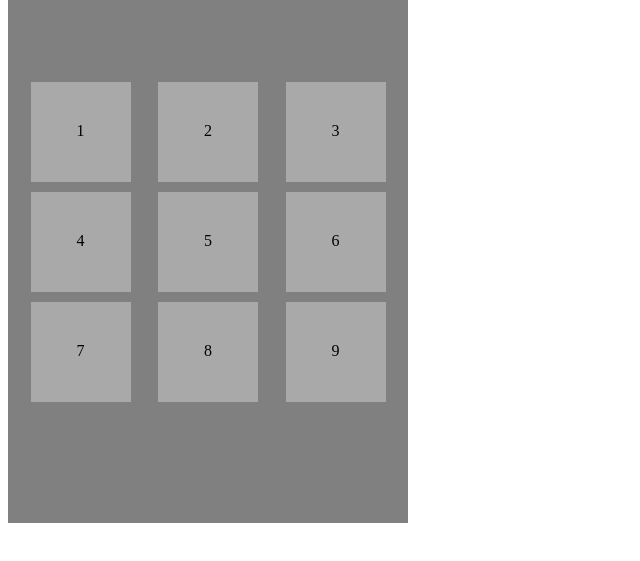
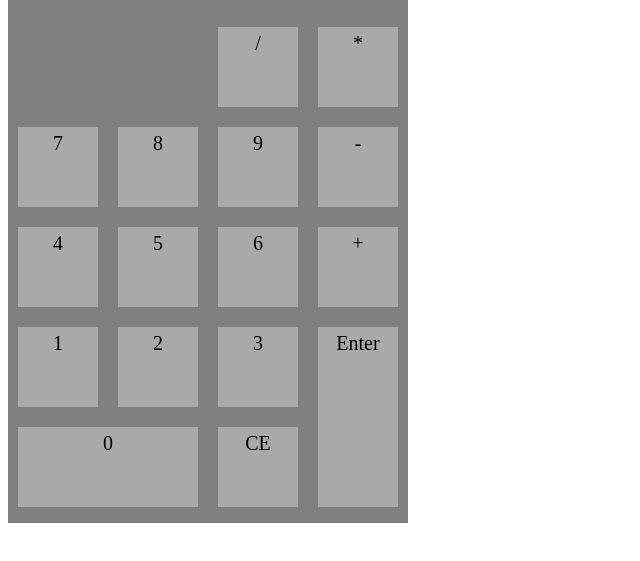
Before and after one commit to legendarysandbird/calculator, a plain HTML site: page index.html in a window 1280 px wide. Shown: the part 87-648 px from the top of the page, without its empty margins (0-640 px from the left). Drawn offline with Linux system fonts and the light colour scheme.

Commit message:
Finish calc layout

```diff
--- a/index.html
+++ b/index.html
@@ -12,15 +12,22 @@
                 num nums
             </div>
             <div class="buttons">
+                <div class="normal" id="di"><p class="num">/</p></div>
+                <div class="normal"><p class="num">*</p></div>
+                <div class="normal"><p class="num">7</p></div>
+                <div class="normal"><p class="num">8</p></div>
+                <div class="normal"><p class="num">9</p></div>
+                <div class="normal"><p class="num">-</p></div>
+                <div class="normal"><p class="num">4</p></div>
+                <div class="normal"><p class="num">5</p></div>
+                <div class="normal"><p class="num">6</p></div>
+                <div class="normal"><p class="num">+</p></div>
                 <div class="normal"><p class="num">1</p></div>
                 <div class="normal"><p class="num">2</p></div>
                 <div class="normal"><p class="num">3</p></div>
-                <div class="normal"><p class="num">4</p></div>
-                <div class="normal"><p class="num">5</p></div>
-                <div class="normal"><p class="num">6</p></div>
-                <div class="normal"><p class="num">7</p></div>
-                <div class="normal"><p class="num">8</p></div>
-                <div class="normal"><p class="num">9</p></div>
+                <div class="normal" id="ent"><p class="num">Enter</p></div>
+                <div class="normal" id="zer"><p class="num">0</p></div>
+                <div class="normal"><p class="num">CE</p></div>
             </div>
         </div>
 
--- a/styles/style.css
+++ b/styles/style.css
@@ -7,7 +7,7 @@
 .output {
     position: relative;
     background-color: darkgray;
-    margin: 10px 10px 100px 10px;
+    margin: 10px 10px 40px 10px;
     padding: 10px;
     top: 20px;
     text-align: right;
@@ -15,24 +15,32 @@
 }
 
 .buttons {
-    display: flex;
-    flex-wrap: wrap;
-    justify-content: space-evenly;
-    align-content: flex-start;
-    text-align: center;
-    height: 100%;
+    display: grid;
+    grid-template-columns: 1fr 1fr 1fr 1fr;
+    height: 500px;
 }
 
 .normal {
     background-color: darkgray;
-    margin: 5px;
-    width: 100px;
-    height: 100px;
+    margin: 10px;
 }
 
 .num {
-    position: relative;
     margin: 0px;
-    top: 40%;
-    height: 10%;
+    text-align: center;
+    margin-top: 5px;
+    font-size: 20px;
 }
+
+#di {
+    grid-column: 3 / 4;
+}
+
+#ent {
+    grid-column: 4 / 5;
+    grid-row: 4 / 6;
+}
+
+#zer {
+    grid-column: 1 / 3;
+}
```
